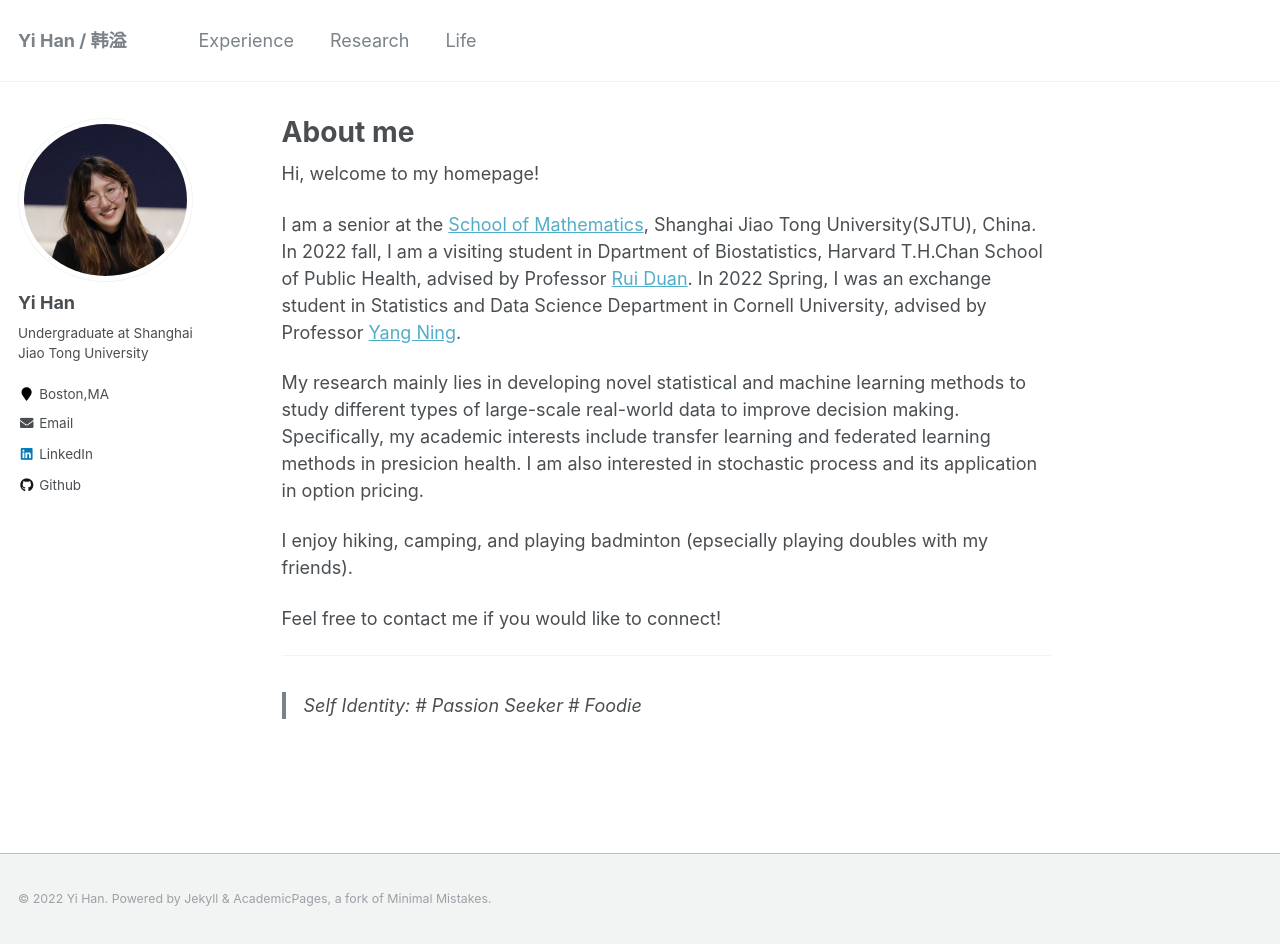
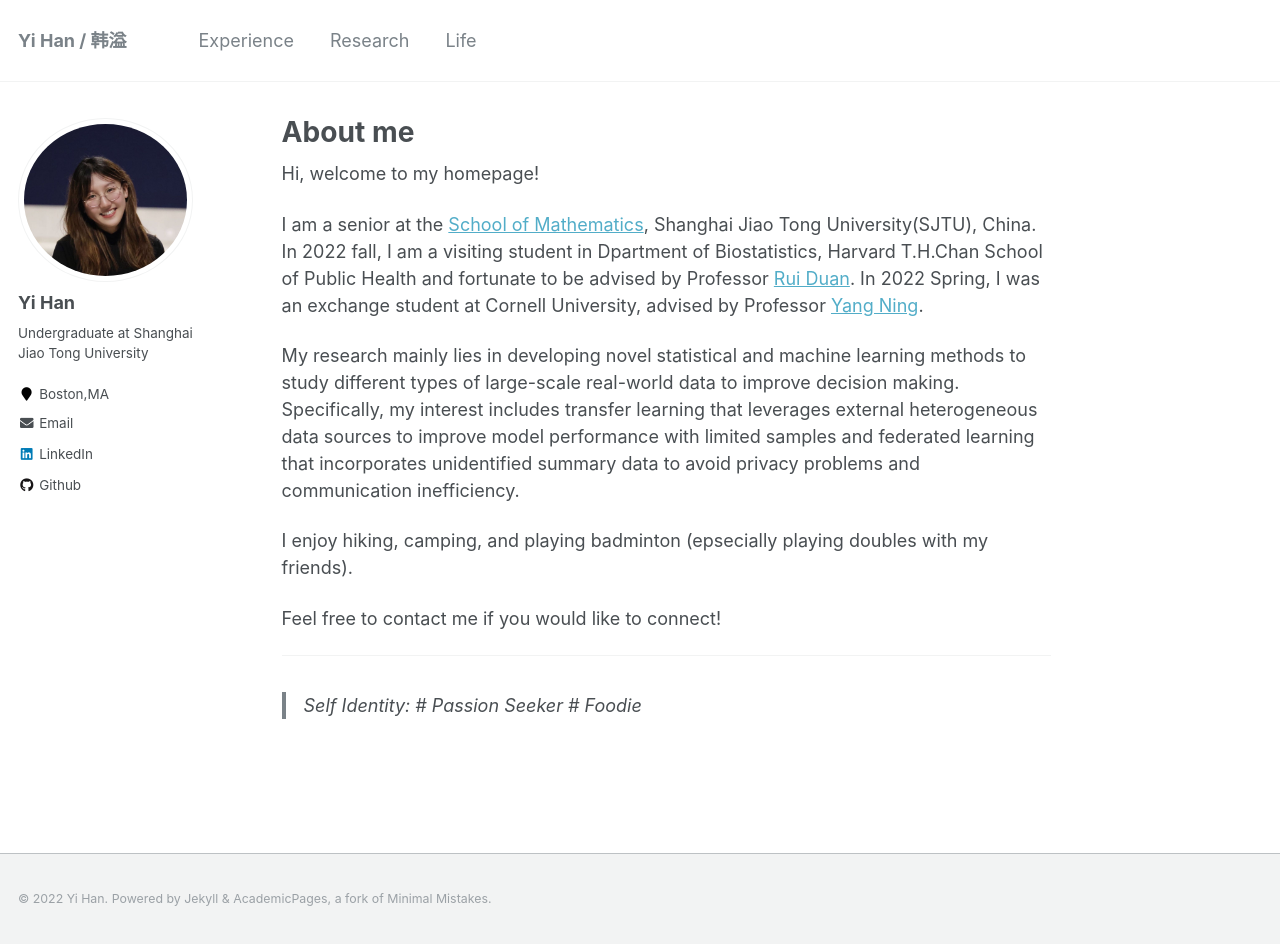
Before and after one commit to yiiihan/yiiihan.github.io, a Jekyll site: the page built from _pages/about.md, in a window 1280 px wide and 944 px high. Built offline with Jekyll 4.4.1, drawn with Linux system fonts in a browser that asks for light colours.

Commit message:
Update about.md

```diff
--- a/_pages/about.md
+++ b/_pages/about.md
@@ -12,9 +12,9 @@ redirect_from:
 
 Hi, welcome to my homepage!
 
-I am a senior at the [School of Mathematics](https://math.sjtu.edu.cn), Shanghai Jiao Tong University(SJTU), China. In 2022 fall, I am a visiting student in Dpartment of Biostatistics, Harvard T.H.Chan School of Public Health, advised by Professor [Rui Duan](https://sites.google.com/view/ruiduan/). In 2022 Spring, I was an exchange student in Statistics and Data Science Department in Cornell University, advised by Professor [Yang Ning](https://yangning.stat.cornell.edu).
+I am a senior at the [School of Mathematics](https://math.sjtu.edu.cn), Shanghai Jiao Tong University(SJTU), China. In 2022 fall, I am a visiting student in Dpartment of Biostatistics, Harvard T.H.Chan School of Public Health and fortunate to be advised by Professor [Rui Duan](https://sites.google.com/view/ruiduan/). In 2022 Spring, I was an exchange student at Cornell University, advised by Professor [Yang Ning](https://yangning.stat.cornell.edu).
 
-My research mainly lies in developing novel statistical and machine learning methods to study different types of large-scale real-world data to improve decision making. Specifically, my academic interests include transfer learning and federated learning methods in presicion health. I am also interested in stochastic process and its application in option pricing.
+My research mainly lies in developing novel statistical and machine learning methods to study different types of large-scale real-world data to improve decision making. Specifically, my interest includes transfer learning that leverages external heterogeneous data sources to improve model performance with limited samples and federated learning that incorporates unidentified summary data to avoid privacy problems and communication inefficiency.
 
 I enjoy hiking, camping, and playing badminton (epsecially playing doubles with my friends).
 
```
